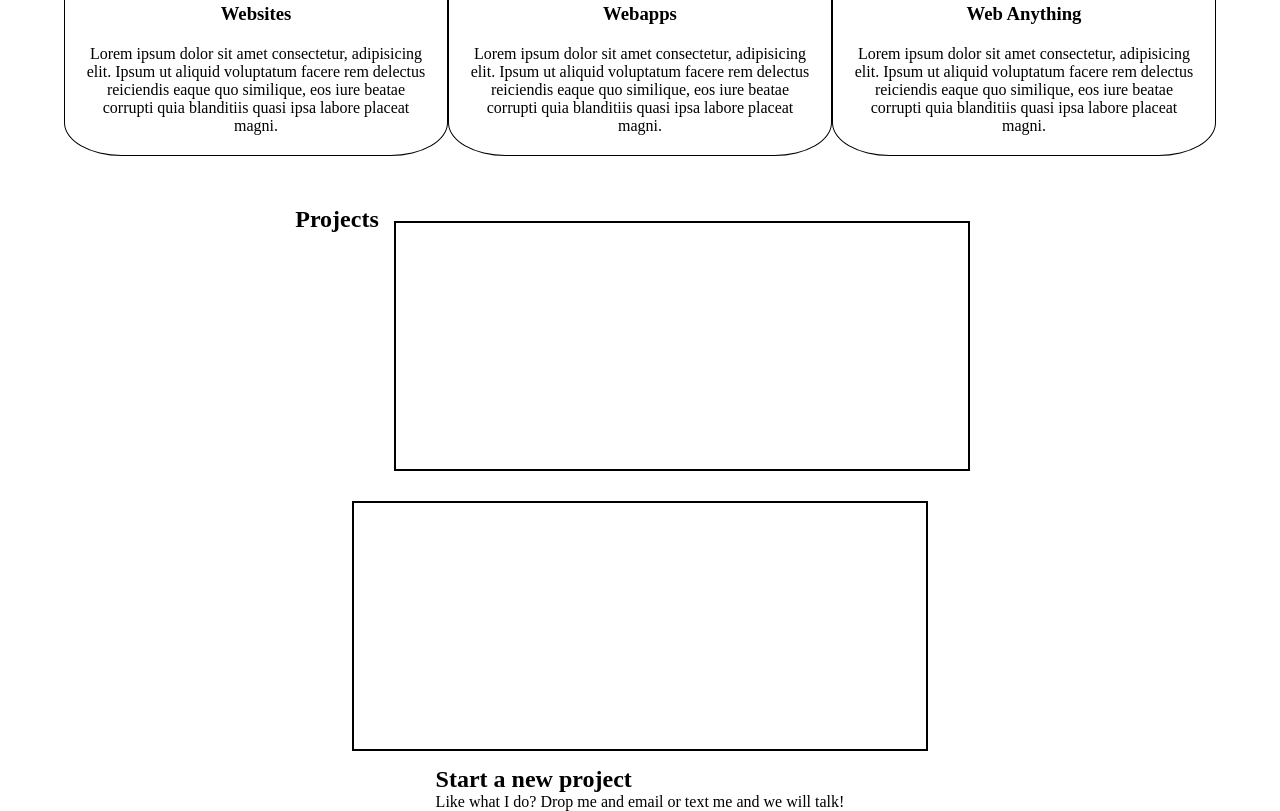
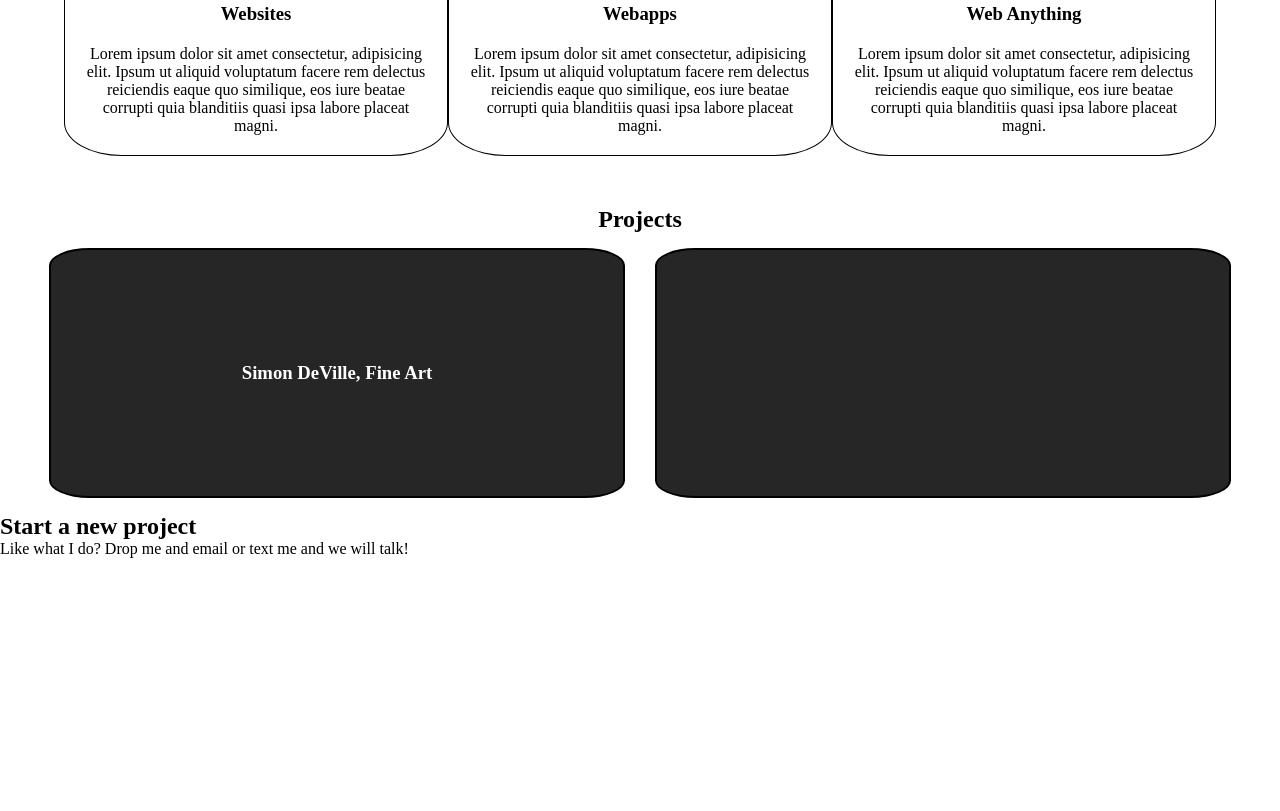
Before and after one commit to nicolettedeville/Professional-Portfolio, a plain HTML site: page index.html in a window 1280 px wide. Shown: the part 1379-2190 px from the top of the page. After the commit the page ends 1937 px from the top, so only its background shows below. Drawn offline with Linux system fonts and the light colour scheme.

Commit message:
Added color to project boxes

```diff
--- a/index.html
+++ b/index.html
@@ -75,7 +75,13 @@
     </div>
     <div class="projects-square">
       <h2>Projects</h2>
-      <div class="project-spot"></div>
+      <div class="project-spot">
+        <h3>Simon DeVille, Fine Art</h3>
+        <div class="hover-display">
+          <p>short description of the website</p>
+          <button>Visit Website</button>
+        </div>
+      </div>
       <div class="project-spot"></div>
     </div>
     <div class="contact-square">
--- a/styles.css
+++ b/styles.css
@@ -158,16 +158,38 @@ main {
   height: auto;
   width: 100%;
 }
-.projects-square h3 {
+.projects-square h2 {
   text-align: center;
   width: 100%;
 }
 
 .project-spot {
+  align-items: center;
+  background-color: #262626;
   border: solid 2px black;
+  border-radius: 7%;
+  display: flex;
   height: 250px;
+  justify-content: center;
   margin: 15px;
+  transition: all 0.3s;
   width: 45%;
+}
+
+.project-spot h3 {
+  color: white;
+}
+
+.project-spot:hover {
+  box-shadow: 3px 5px 10px black;
+}
+
+.hover-display {
+  display: none;
+}
+
+.contact-square {
+  width: 100%;
 }
 
 @media (max-width: 768px) {
```
